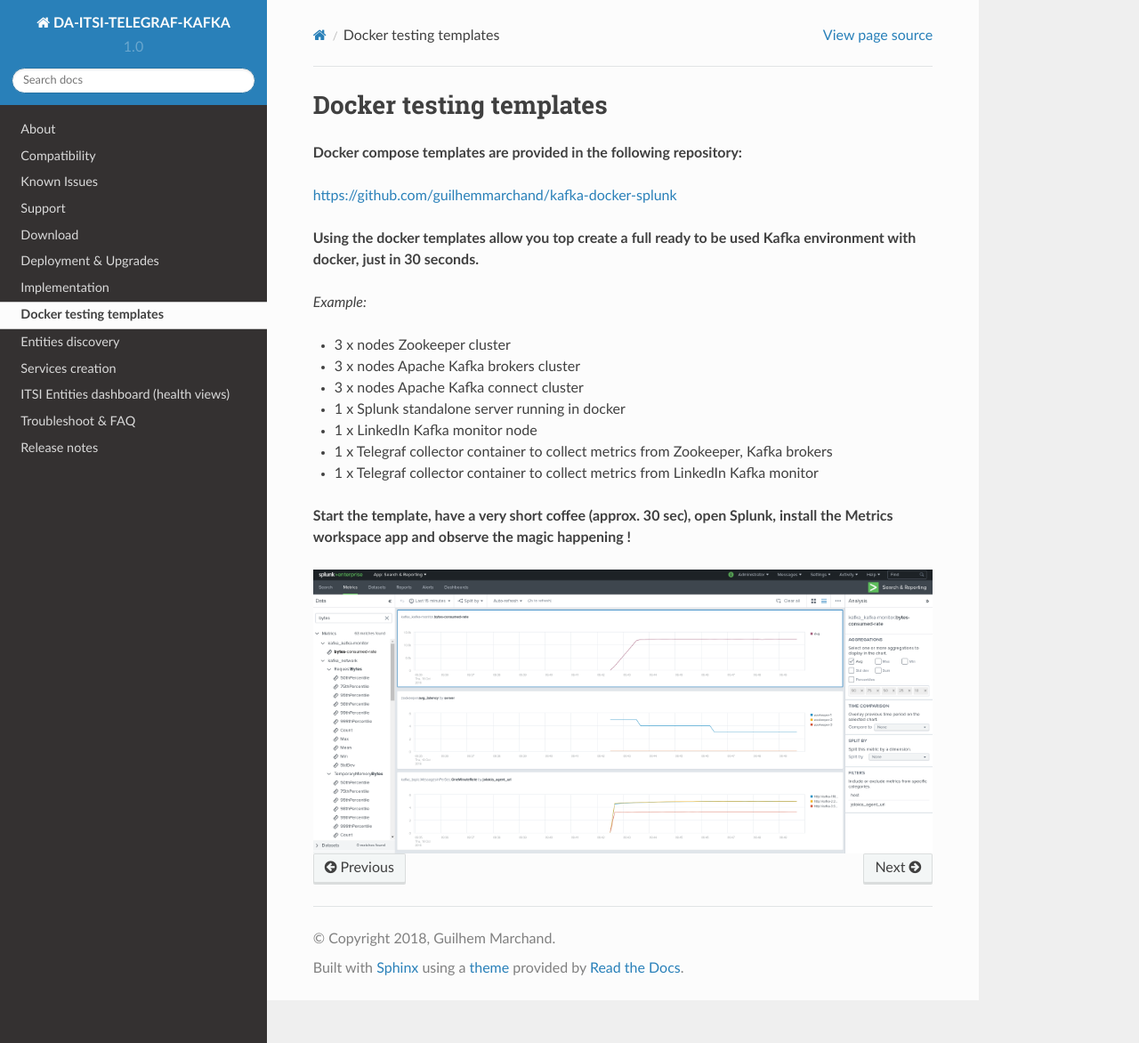
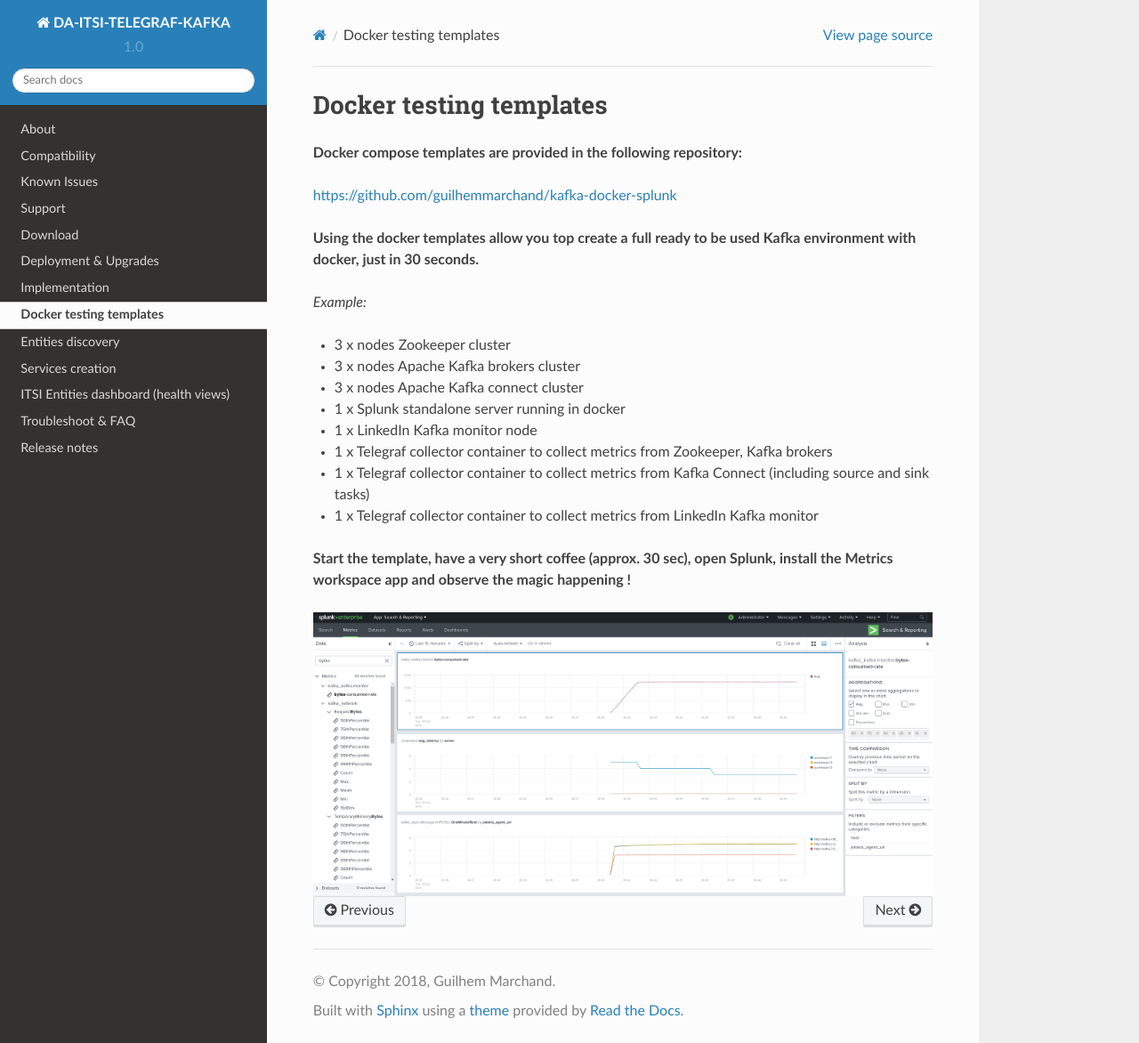
Before and after one commit to guilhemmarchand/DA-ITSI-TELEGRAF-KAFKA, a Sphinx documentation site: the page built from docs/docker_testing.rst, in a window 1280 px wide and 1172 px high. Shown: the whole window at 89% size. Built offline with Sphinx 7.4.7 and the Read the Docs theme 2.0.0, drawn with Linux system fonts in a browser that asks for light colours.

Commit message:
Kafla connect integration

```diff
--- a/docs/docker_testing.rst
+++ b/docs/docker_testing.rst
@@ -15,6 +15,7 @@
 - 1 x Splunk standalone server running in docker
 - 1 x LinkedIn Kafka monitor node
 - 1 x Telegraf collector container to collect metrics from Zookeeper, Kafka brokers
+- 1 x Telegraf collector container to collect metrics from Kafka Connect (including source and sink tasks)
 - 1 x Telegraf collector container to collect metrics from LinkedIn Kafka monitor
 
 **Start the template, have a very short coffee (approx. 30 sec), open Splunk, install the Metrics workspace app and observe the magic happening !**
```
